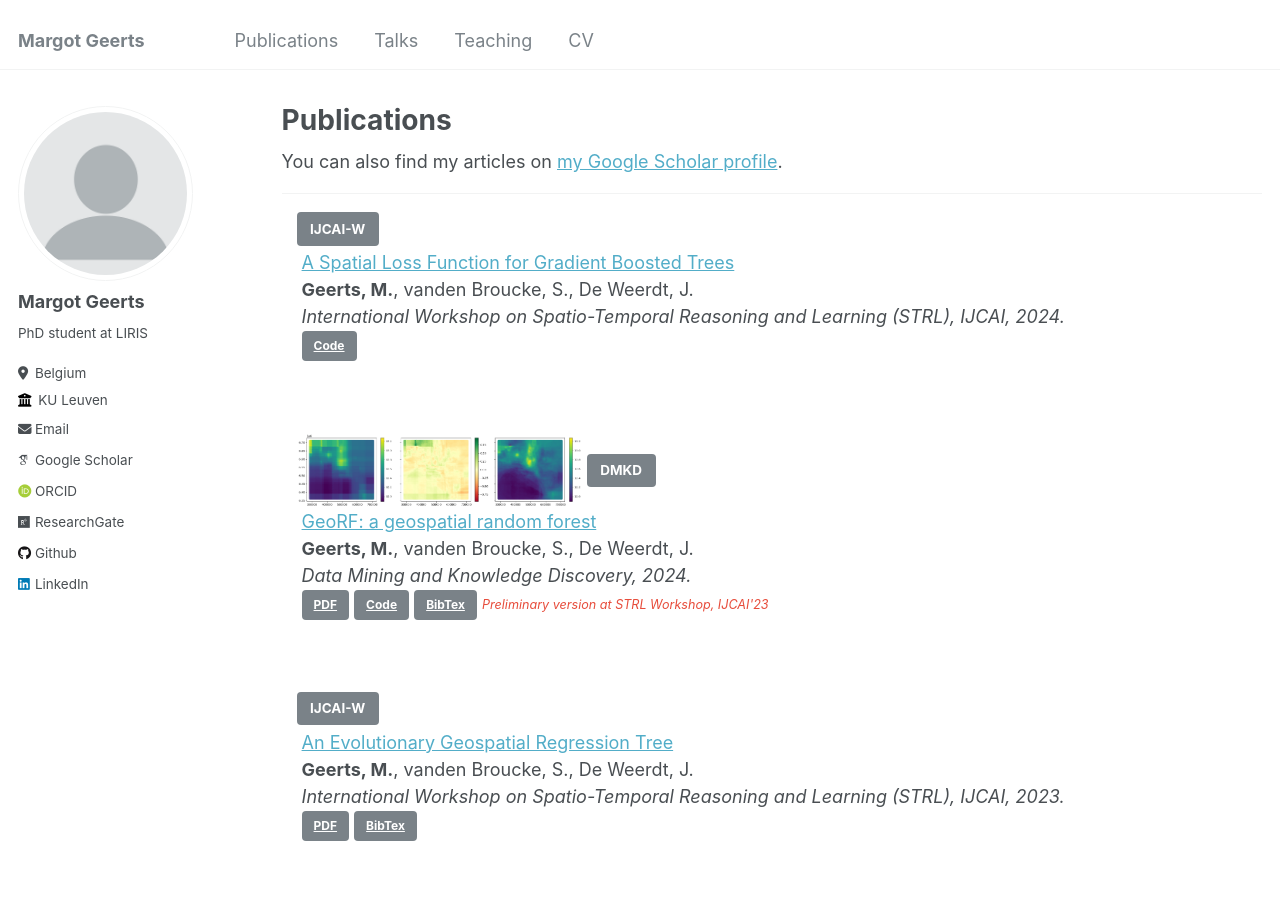
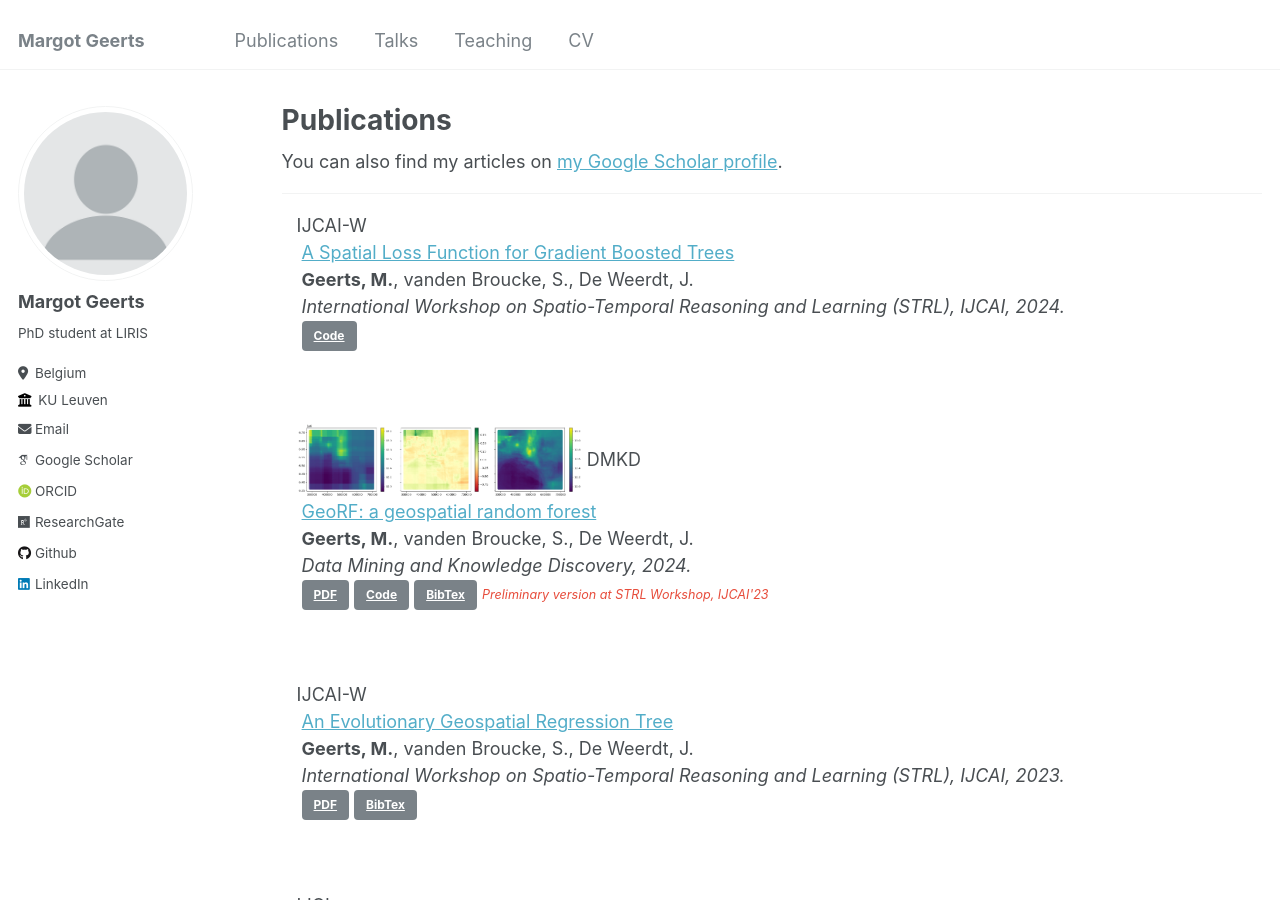
Before and after one commit to margotgeerts/margotgeerts.github.io, a Jekyll site: the page built from _pages/publications.md, in a window 1280 px wide and 900 px high. Built offline with Jekyll 4.4.1, drawn with Linux system fonts in a browser that asks for light colours; some web fonts are replaced.

Commit message:
Update publications.md

```diff
--- a/_pages/publications.md
+++ b/_pages/publications.md
@@ -21,7 +21,7 @@ author_profile: true
     <img src="{{ link.image }}" class="teaser img-fluid z-depth-1" style="width:30%">
     {% endif %}
     {% if link.conference_short %}
-    <abbr class="btn">{{ link.conference_short }}</abbr>
+    <abbr class="badge">{{ link.conference_short }}</abbr>
     {% endif %}
   </div>
   <div class="col-sm-9" style="position: relative;padding-right: 15px;padding-left: 20px;">
```
